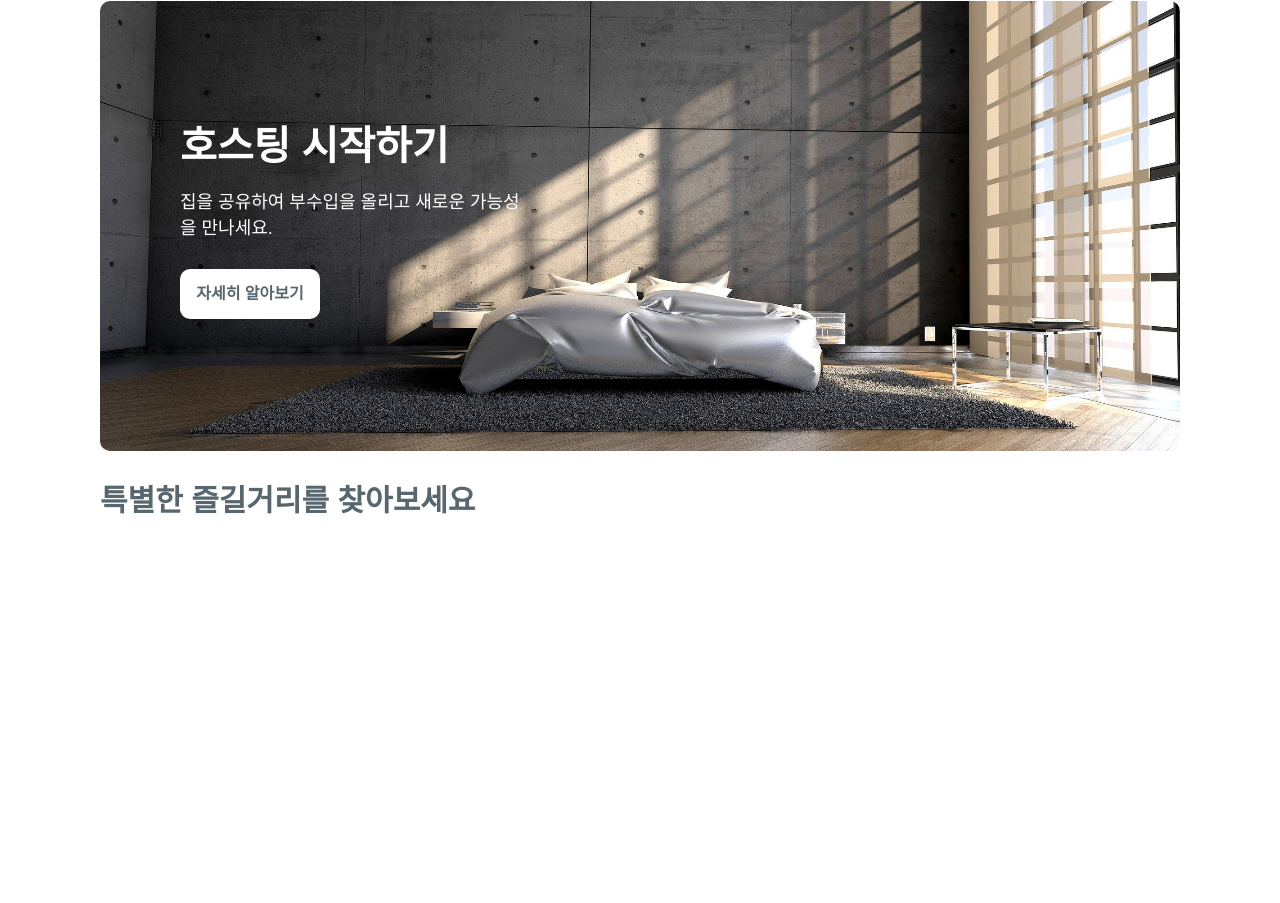
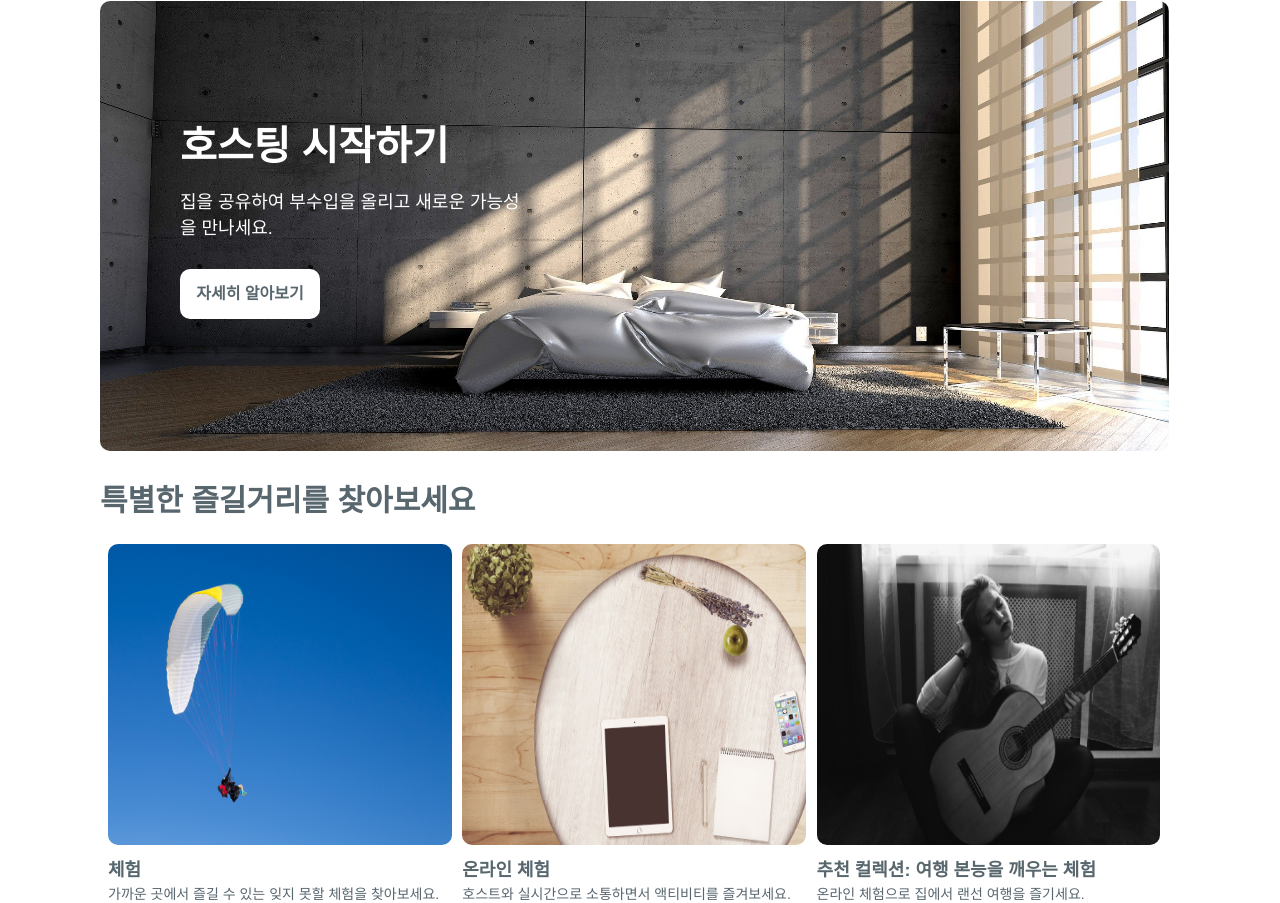
Before and after one commit to soo777/html-css, a plain HTML site: page airbnb/index.html in a window 1280 px wide. Shown: the part 1468-2371 px from the top of the page. Before the commit the page ends 2032 px from the top, so only its background shows below. Drawn offline with Linux system fonts and the light colour scheme.

Commit message:
중간 container 작업3

```diff
--- a/airbnb/index.html
+++ b/airbnb/index.html
@@ -208,8 +208,28 @@
                     <div class="title">
                         특별한 즐길거리를 찾아보세요
                     </div>
-                    <div>
-
+                    <div class="box">
+                        <div class="fun">
+                            <div>
+                                <img class="location-photo" src="/airbnb/images/fun/activity.jpg" />
+                            </div>
+                            <div class="title">체험</div>
+                            <div class="content">가까운 곳에서 즐길 수 있는 잊지 못할 체험을 찾아보세요.</div>
+                        </div>
+                        <div class="fun">
+                            <div>
+                                <img class="location-photo" src="/airbnb/images/fun/tablet.jpg" />
+                            </div>
+                            <div class="title">온라인 체험</div>
+                            <div class="content">호스트와 실시간으로 소통하면서 액티비티를 즐겨보세요.</div>
+                        </div>
+                        <div class="fun">
+                            <div>
+                                <img class="location-photo" src="/airbnb/images/fun/guitar.jpg" />
+                            </div>
+                            <div class="title">추천 컬렉션: 여행 본능을 깨우는 체험</div>
+                            <div class="content">온라인 체험으로 집에서 랜선 여행을 즐기세요.</div>
+                        </div>
                     </div>
                 </div>
             </div>
--- a/airbnb/style/common.css
+++ b/airbnb/style/common.css
@@ -106,6 +106,10 @@ nav li {
     width: 25%;
 }
 
+.box-container > div > div > .box > .fun {
+    width: 33.3%;
+}
+
 .city-icon {
     height: 64px;
     margin-right: 20px;
@@ -180,7 +184,17 @@ nav li {
 }
 
 .livingroom > img {
-    width: 100%;
+    width: 99%;
     height: 100%;
     border-radius: 10px;
 }
+
+.fun .title {
+    font-size: 18px;
+    font-weight: 600;
+    margin-bottom: 2px;
+}
+
+.fun .content {
+    font-size: 14px;
+}
```
Also changed, not shown: airbnb/images/fun/activity.jpg (added), airbnb/images/fun/guitar.jpg (added), airbnb/images/fun/tablet.jpg (added).
